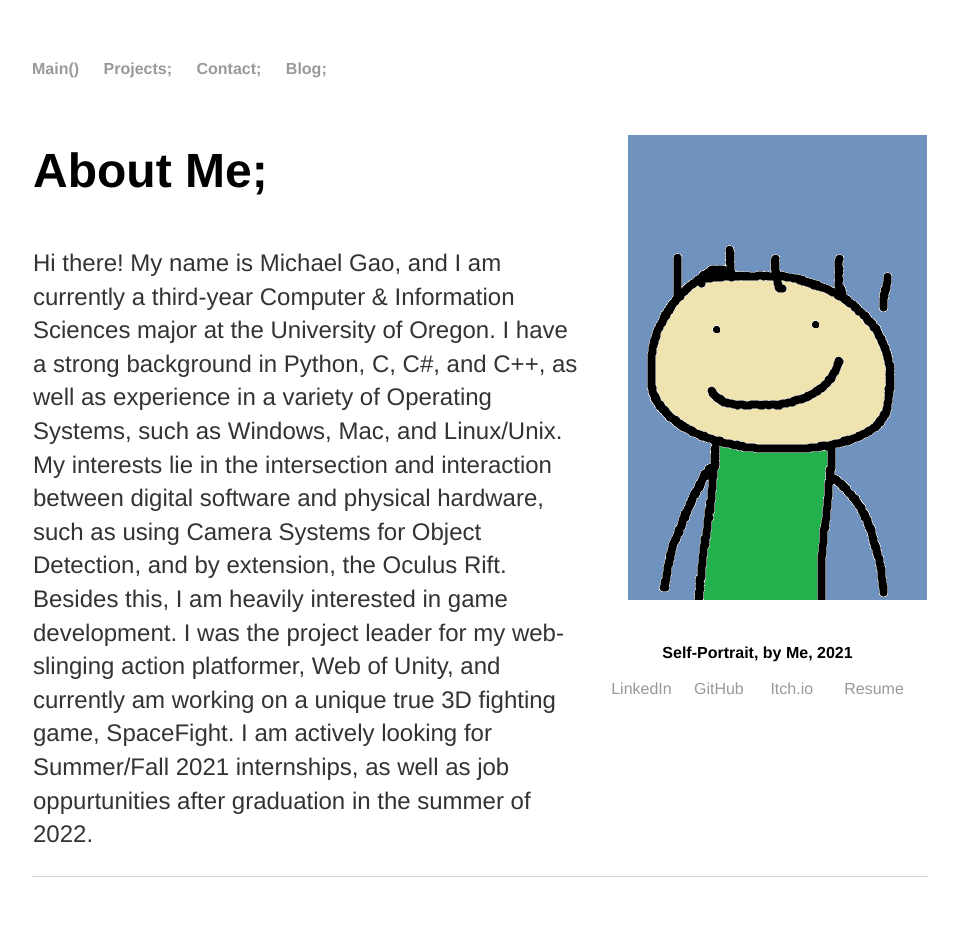
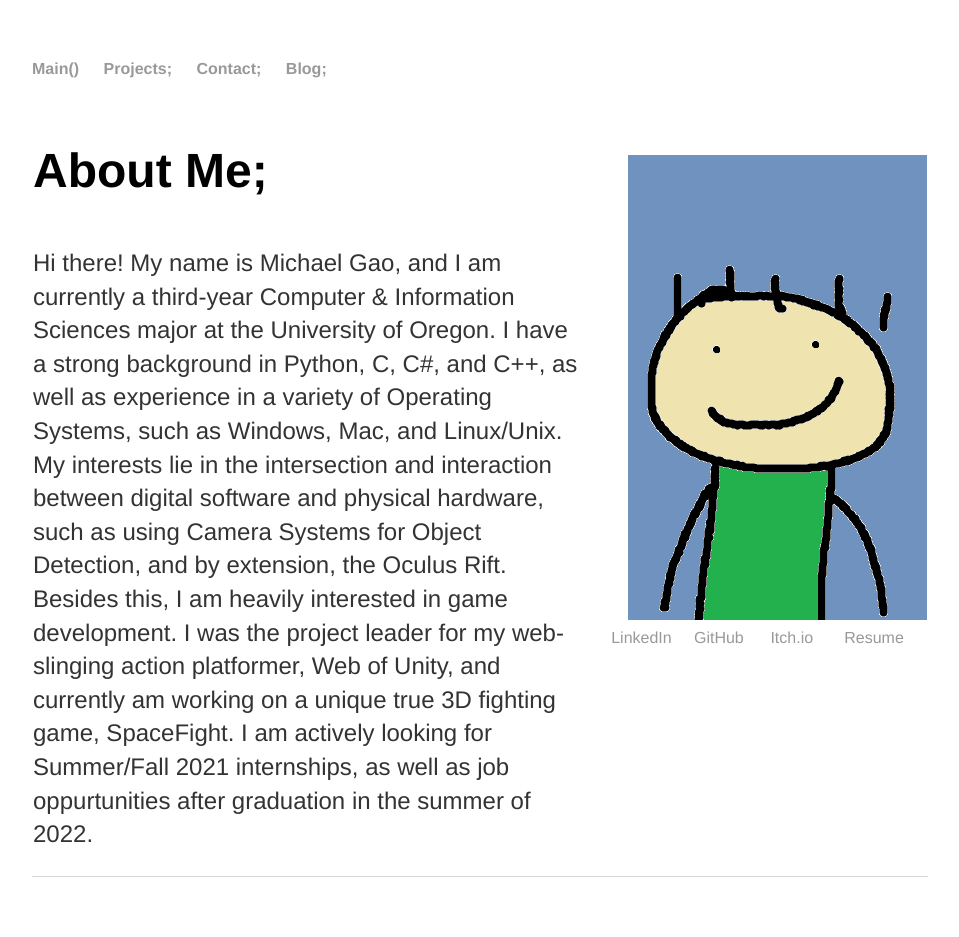
Before and after one commit to michael-c-gao/WebsiteOfMichael, a Jekyll site: the page built from index.html, in a window 1280 px wide. Shown: the whole page, without its empty margins (160-1119 px from the left). Built offline with Jekyll 4.4.1, drawn with Linux system fonts in a browser that asks for light colours.

Commit message:
Update index.html

```diff
--- a/index.html
+++ b/index.html
@@ -31,9 +31,7 @@
 	</section>
 	<section class="child">
 
-		<div align="center"><img style="padding-left: 40px; padding-bottom: 40px; padding-top: 40px;" src="selfportrait.png" alt="Self Portrait"></div>
-	<div align="center"><strong>Self-Portrait, by Me, 2021</strong></div>
-		<br>
+	<div align="center"><img style="padding-left: 40px; padding-bottom: 5px; padding-top: 60px;" src="selfportrait.png" alt="Self Portrait"></div>
 	<div align="center"><a href="https://www.linkedin.com/in/michael-c-gao/">LinkedIn</a>&nbsp; &nbsp; &nbsp;<a href="https://github.com/michael-c-gao">GitHub</a>&nbsp; &nbsp; &nbsp; <a href="https://mexhal.itch.io/">Itch.io</a> &nbsp; &nbsp; &nbsp; <a href="GaoMichaelResume.pdf" target="resume">Resume</a></div>
 	</div>
 	</section>
```
